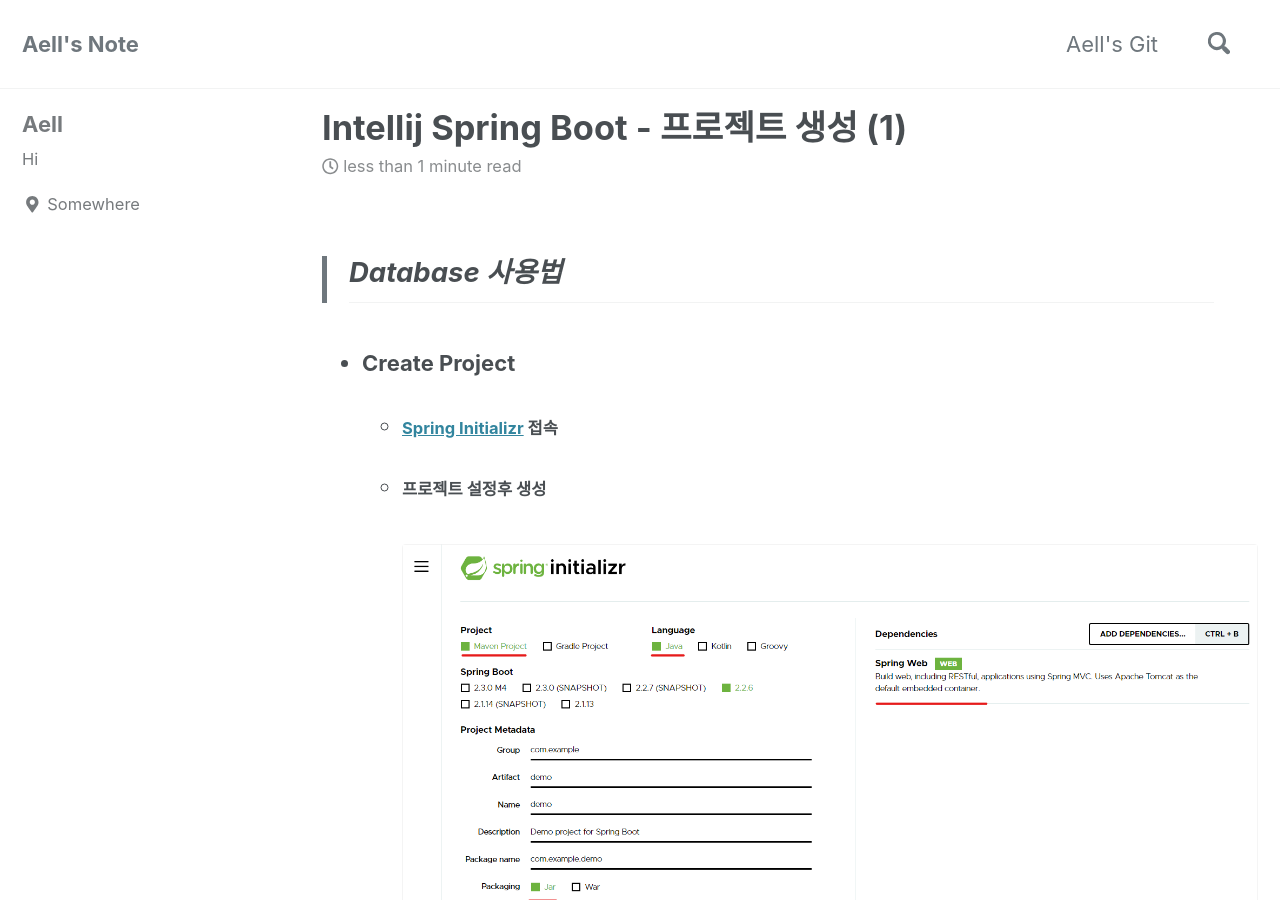
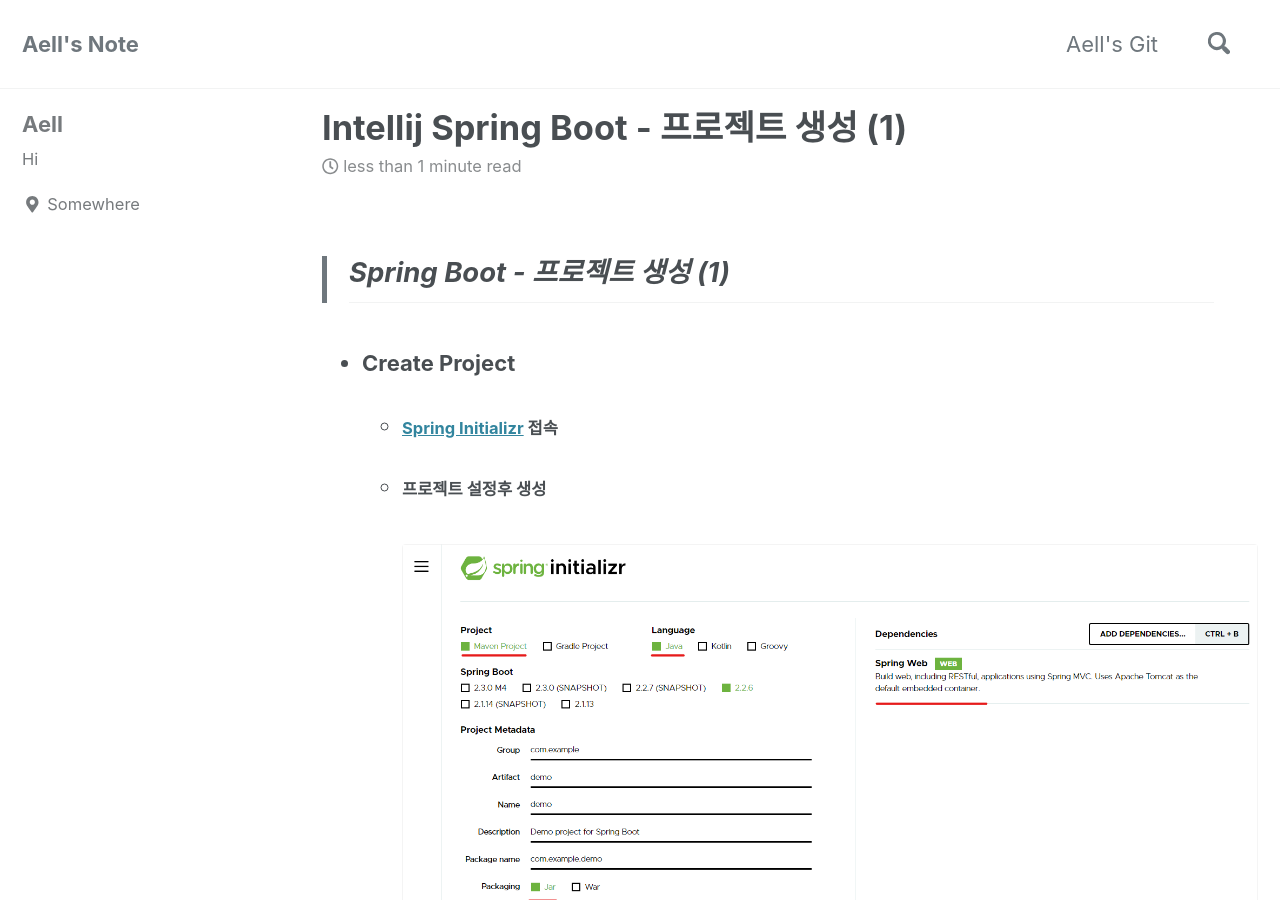
Before and after one commit to mdwgti16/mdwgti16.github.io, a Jekyll site: the page built from _posts/spring/2020-04-13-spring_boot_start.md, in a window 1280 px wide and 900 px high. Built offline with Jekyll 4.4.1, drawn with Linux system fonts in a browser that asks for light colours; cached includes are drawn as plain includes; nearby versions of some CDN libraries; comment, search, counter and statistics services are not loaded.

Commit message:
spring boot start 1 modify

```diff
--- a/_posts/spring/2020-04-13-spring_boot_start.md
+++ b/_posts/spring/2020-04-13-spring_boot_start.md
@@ -11,7 +11,7 @@
 - Spring Boot
 ---
 
-> ## Database 사용법
+> ## Spring Boot - 프로젝트 생성 (1)
 
 * ### Create Project
 	* ##### [Spring Initializr](http://start.spring.io/) 접속
```
